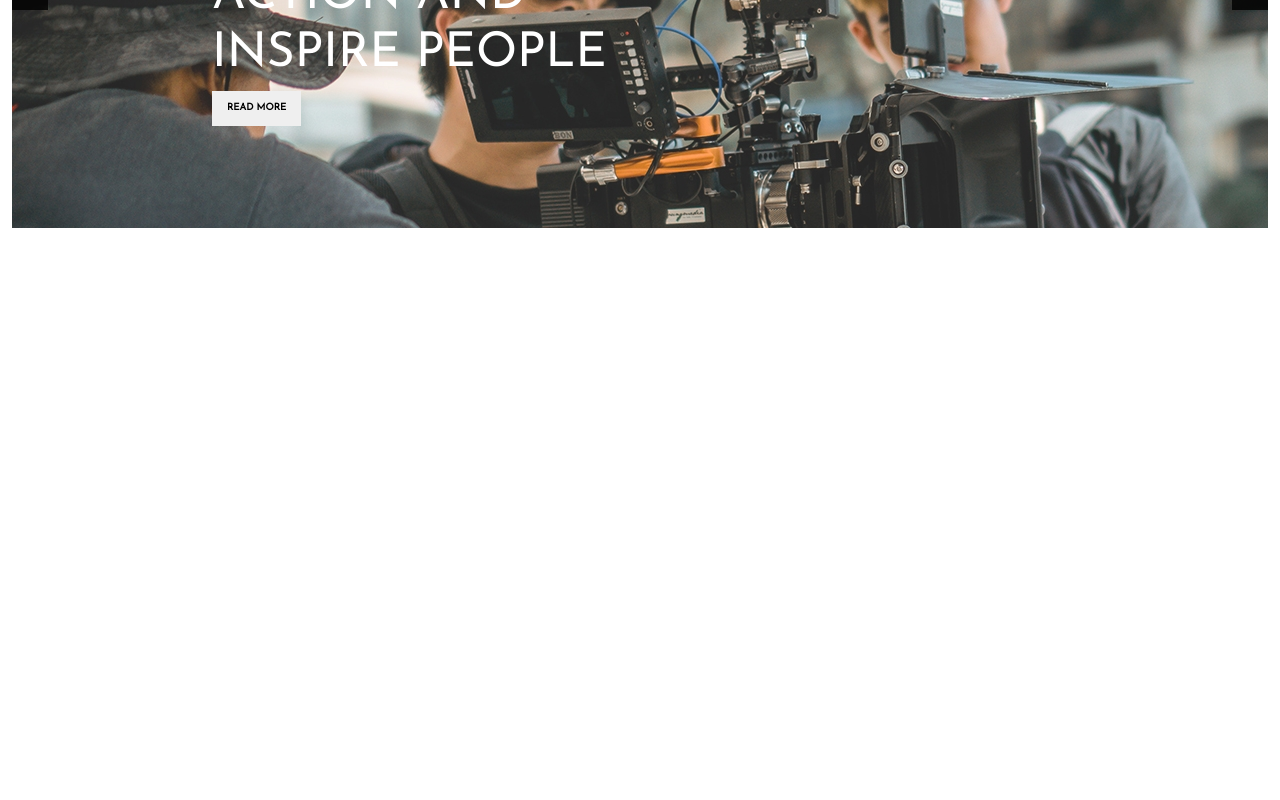
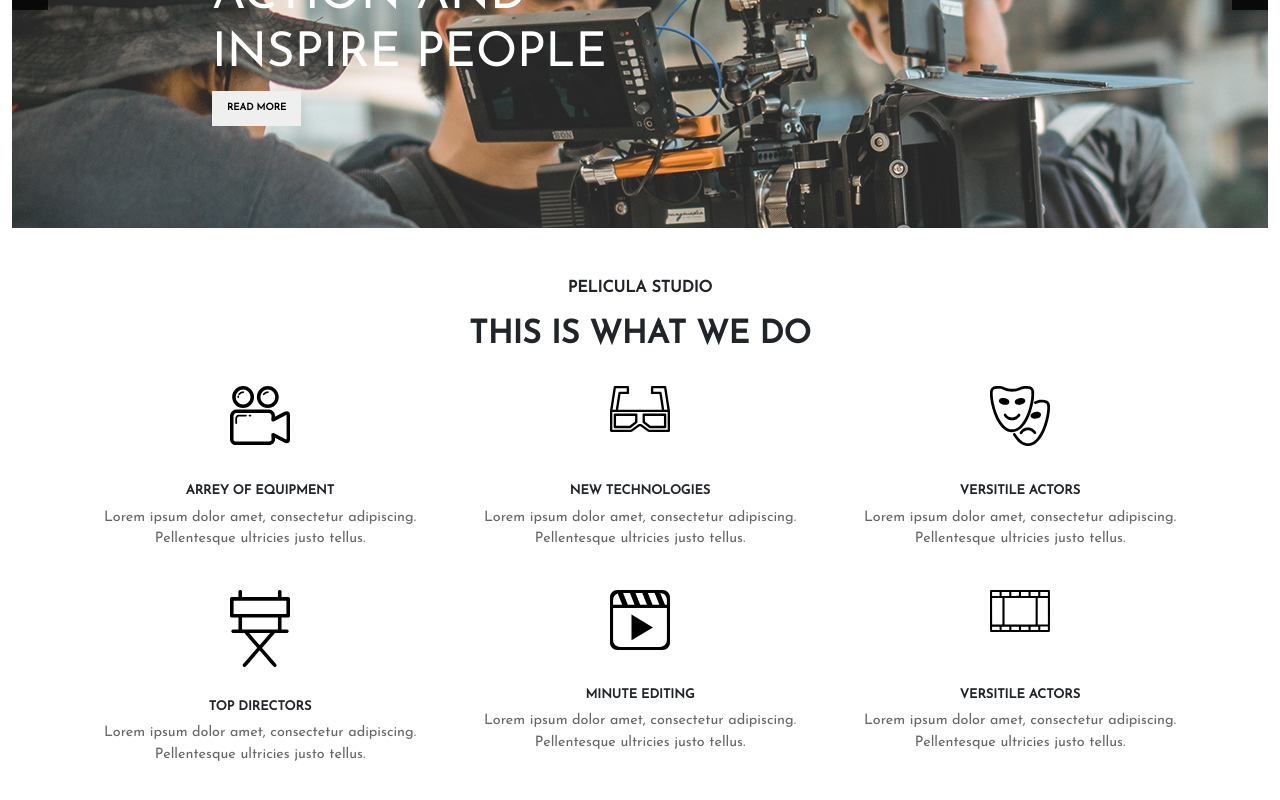
Before and after one commit to Andrea030105/proj-html-vuejs, a Vue app: page / in a window 1280 px wide. Shown: the part 272-1072 px from the top of the page. Before the commit the page ends 800 px from the top, so only its background shows below. Built offline with nearby package versions, Linux system fonts and the light colour scheme.

Commit message:
Pelicula-Section-done

```diff
--- a/src/components/AppContent.vue
+++ b/src/components/AppContent.vue
@@ -1,19 +1,17 @@
 <script>
-import { store } from '../store';
 import Jumbotron from './content/Jumbotron.vue';
+import Pelicula from './content/Pelicula.vue';
 
 export default {
-    data() {
-        return {
-            store,
-        }
-    },
+
     components: {
         Jumbotron,
+        Pelicula,
     }
 }
 </script>
 <template>
     <Jumbotron />
+    <Pelicula />
 </template>
 <style lang="scss" scoped></style>
--- a/src/components/content/Jumbotron.vue
+++ b/src/components/content/Jumbotron.vue
@@ -1,12 +1,6 @@
 <script>
-import { store } from '../../store';
+export default {
 
-export default {
-    data() {
-        return {
-            store,
-        }
-    },
 }
 </script>
 <template>
--- /dev/null
+++ b/src/components/content/Pelicula.vue
@@ -0,0 +1,150 @@
+<script>
+export default {
+
+}
+</script>
+<template>
+    <section class="p-5">
+        <div class="container">
+            <div class="row">
+                <div class="col">
+                    <div class="title text-uppercase text-center">
+                        <p class="fw-bold">
+                            Pelicula Studio
+                        </p>
+                        <h1 class="fw-bold fs-2">
+                            This is what we do
+                        </h1>
+                    </div>
+                </div>
+            </div>
+            <div class="row pt-4">
+                <div class="col-4">
+                    <div class="card text-center border-0 d-flex align-items-center">
+                        <div class="img-container mb-3">
+                            <img src="../../assets/image (14).svg" alt="Cam">
+                        </div>
+                        <div class="card-body">
+                            <h5 class="card-title">Arrey of Equipment</h5>
+                            <p class="card-text">Lorem ipsum dolor amet, consectetur adipiscing. Pellentesque ultricies
+                                justo tellus.
+                            </p>
+                        </div>
+                    </div>
+                </div>
+                <div class="col-4">
+                    <div class="card text-center border-0 d-flex align-items-center">
+                        <div class="img-container mb-3">
+                            <img src="../../assets/image (16).svg" alt="Glass">
+                        </div>
+                        <div class="card-body">
+                            <h5 class="card-title">New Technologies</h5>
+                            <p class="card-text">Lorem ipsum dolor amet, consectetur adipiscing. Pellentesque ultricies
+                                justo tellus.
+                            </p>
+                        </div>
+                    </div>
+                </div>
+                <div class="col-4">
+                    <div class="card text-center border-0 d-flex align-items-center">
+                        <div class="img-container mb-3">
+                            <img src="../../assets/image (18).svg" alt="Mask">
+                        </div>
+                        <div class="card-body">
+                            <h5 class="card-title">Versitile Actors</h5>
+                            <p class="card-text">Lorem ipsum dolor amet, consectetur adipiscing. Pellentesque ultricies
+                                justo tellus.
+                            </p>
+                        </div>
+                    </div>
+                </div>
+            </div>
+            <div class="row pt-4">
+                <div class="col-4">
+                    <div class="card text-center border-0 d-flex align-items-center">
+                        <div class="img-container mb-3">
+                            <img src="../../assets/image (15).svg" alt="Cam">
+                        </div>
+                        <div class="card-body">
+                            <h5 class="card-title">Top Directors</h5>
+                            <p class="card-text">Lorem ipsum dolor amet, consectetur adipiscing. Pellentesque ultricies
+                                justo tellus.
+                            </p>
+                        </div>
+                    </div>
+                </div>
+                <div class="col-4">
+                    <div class="card text-center border-0 d-flex align-items-center">
+                        <div class="img-container mb-3">
+                            <img src="../../assets/image (17).svg" alt="Glass">
+                        </div>
+                        <div class="card-body">
+                            <h5 class="card-title">Minute Editing</h5>
+                            <p class="card-text">Lorem ipsum dolor amet, consectetur adipiscing. Pellentesque ultricies
+                                justo tellus.
+                            </p>
+                        </div>
+                    </div>
+                </div>
+                <div class="col-4">
+                    <div class="card text-center border-0 d-flex align-items-center">
+                        <div class="img-container mb-3">
+                            <img src="../../assets/image (19).svg" alt="Mask">
+                        </div>
+                        <div class="card-body">
+                            <h5 class="card-title">Versitile Actors</h5>
+                            <p class="card-text">Lorem ipsum dolor amet, consectetur adipiscing. Pellentesque ultricies
+                                justo tellus.
+                            </p>
+                        </div>
+                    </div>
+                </div>
+            </div>
+        </div>
+    </section>
+</template>
+<style lang="scss" scoped>
+@use '../../style/patrial/variables' as *;
+
+@keyframes myAnimation {
+    0% {
+        translate: 0;
+    }
+
+    100% {
+        translate: 0 -10px;
+    }
+
+}
+
+.card {
+
+    &:hover {
+        img {
+            animation: myAnimation .5s;
+        }
+    }
+
+    .img-container {
+        min-height: 65px;
+
+        img {
+            width: 20%;
+        }
+    }
+
+    .card-body {
+
+        .card-title {
+            font-weight: bold;
+            text-transform: uppercase;
+            font-size: .8rem;
+        }
+
+        .card-text {
+            color: $grayCl;
+            font-size: 0.9rem;
+        }
+    }
+}
+</style>
--- a/src/style/generals.scss
+++ b/src/style/generals.scss
@@ -1,6 +1,12 @@
+@use "./patrial/variables" as *;
+
 * {
   padding: 0;
   margin: 0;
   box-sizing: border-box;
   font-family: "Josefin Sans", sans-serif;
 }
+
+body {
+  background-color: $whiteCl;
+}
```
